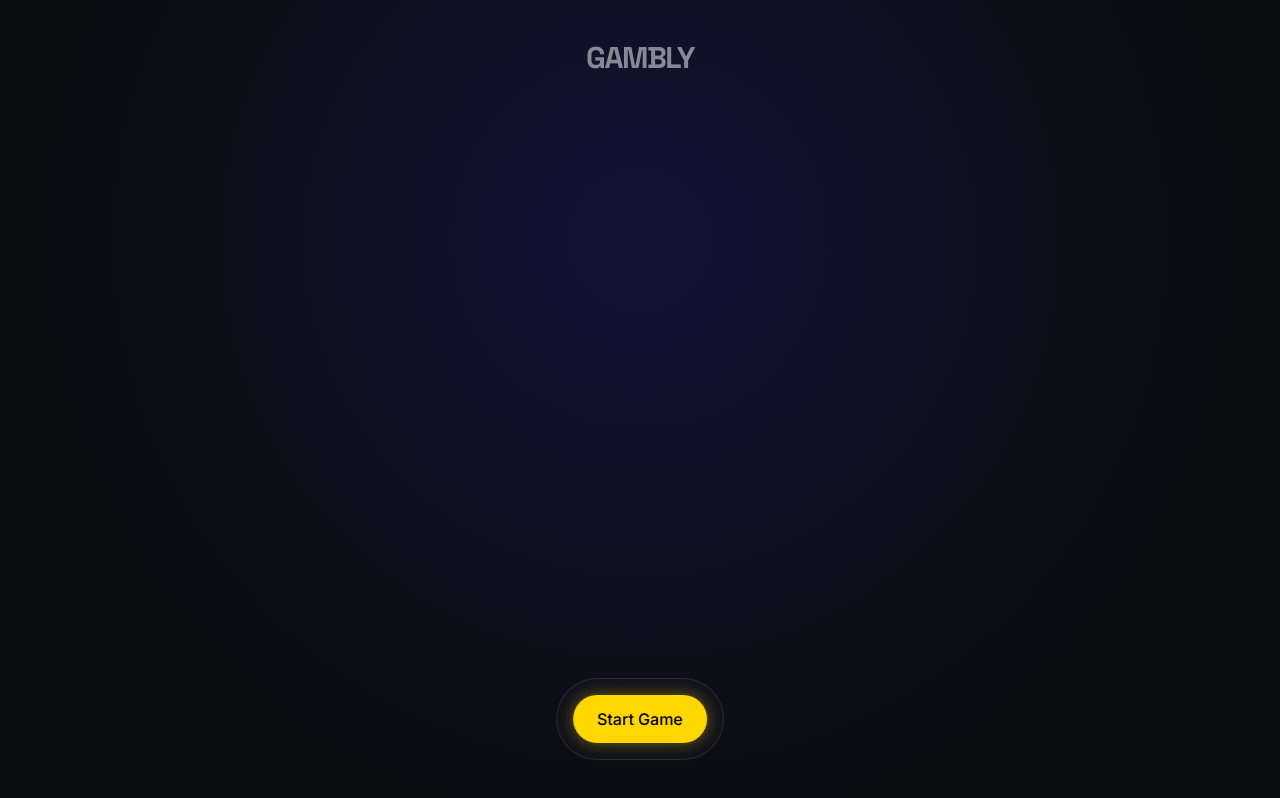
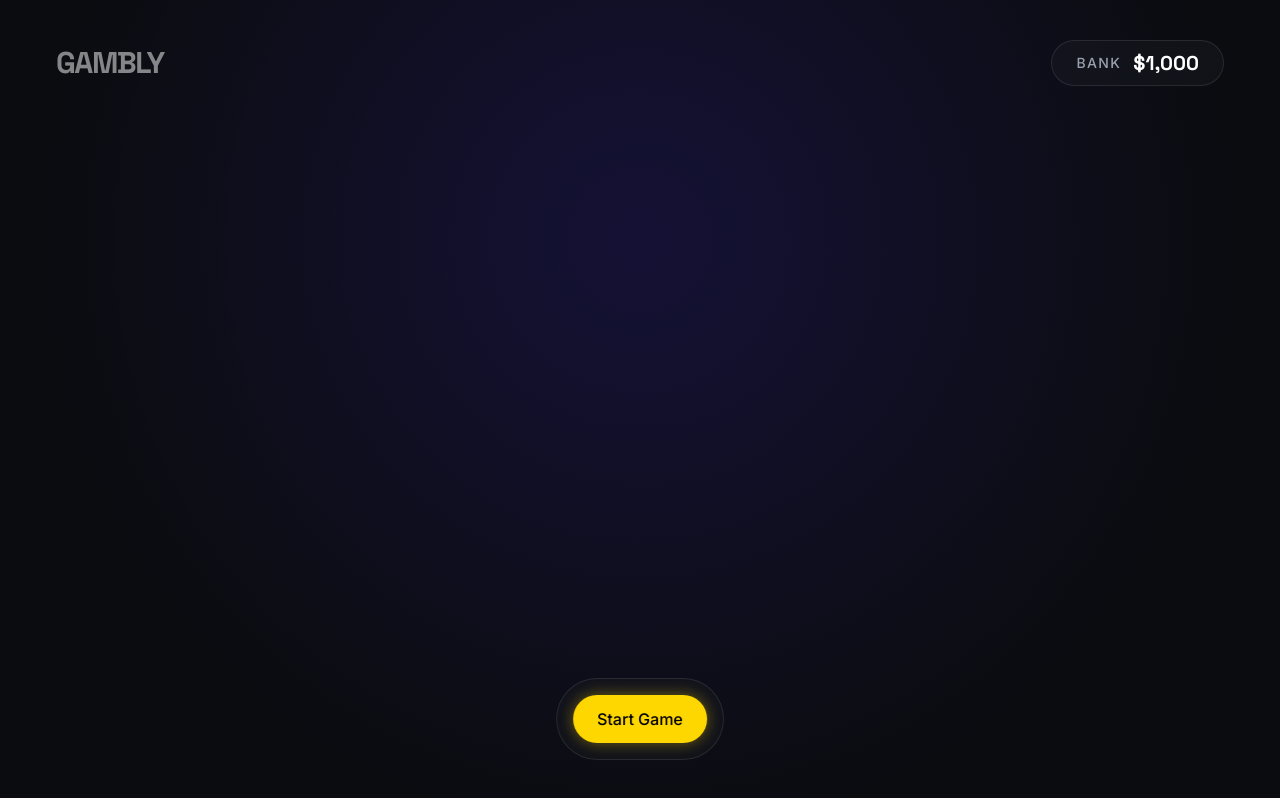
Before and after one commit to igorcol/GAMBLY, a Next.js app: page /games/blackjack in a window 1280 px wide. Built offline with nearby package versions, Linux system fonts and the light colour scheme.

Commit message:
feat(store): cria gerenciamento de saldo e adiciona hud bancaria na mesa

```diff
--- a/src/app/(casino)/games/blackjack/page.tsx
+++ b/src/app/(casino)/games/blackjack/page.tsx
@@ -2,11 +2,14 @@
 
 import { useEffect } from 'react'
 import { useTableStore } from '@/store/tableStore'
+import { useBankrollStore } from '@/store/bankrollStore'
 import { ActionBar } from '@/components/game/ActionBar'
 import { Hand } from '@/components/game/Hand'
 
 export default function BlackjackTable() {
   const { isInitialized, initializeTable, state } = useTableStore()
+  // Puxando o saldo direto do Zustand
+  const balance = useBankrollStore((state) => state.balance)
 
   useEffect(() => {
     if (!isInitialized) {
@@ -16,7 +19,6 @@ export default function BlackjackTable() {
 
   if (!isInitialized) return null
 
-  // Mapeia o resultado do Core para as cores do Tailwind e Neon Shadow
   const getResultConfig = (result: string) => {
     switch (result) {
       case 'WIN':
@@ -38,18 +40,25 @@ export default function BlackjackTable() {
   return (
     <main className="min-h-screen flex flex-col items-center justify-between p-10 relative overflow-hidden">
 
-      {/* Topo: Logo */}
-      <div className="text-center w-full">
+      {/* Topo: Logo e HUD de Saldo */}
+      <div className="w-full flex items-center justify-between px-4">
         <h1 className="text-3xl font-mono font-black text-white/50 tracking-tighter">
           GAMBLY
         </h1>
+
+        {/* Bankroll HUD */}
+        <div className="flex items-center gap-3 bg-arcade-surface/50 border border-white/10 px-6 py-2 rounded-full backdrop-blur-md">
+          <span className="text-gray-400 font-medium text-sm uppercase tracking-widest">Bank</span>
+          <span className="font-mono font-bold text-white text-xl">
+            {new Intl.NumberFormat('en-US', { style: 'currency', currency: 'USD', maximumFractionDigits: 0 }).format(balance)}
+          </span>
+        </div>
       </div>
 
       {/* Centro: A Mesa de Jogo */}
       <div className="flex flex-col items-center justify-center w-full flex-1 mt-10 relative">
         <Hand hand={state.dealerHand} label="Dealer" />
 
-        {/* Container invisível de altura fixa para o Banner não quebrar o layout */}
         <div className="h-24 flex items-center justify-center w-full my-6">
           {state.phase === 'PAYOUT' && (
             <div className={`text-4xl font-mono font-black animate-bounce z-50 bg-arcade-surface/90 border border-white/10 px-8 py-4 rounded-full backdrop-blur-md ${bannerConfig.color} ${bannerConfig.shadow}`}>
--- /dev/null
+++ b/src/store/bankrollStore.ts
@@ -0,0 +1,26 @@
+import { create } from 'zustand'
+
+interface BankrollStore {
+  balance: number
+  deduct: (amount: number) => boolean // Retorna true se a transação foi aprovada (tem saldo)
+  add: (amount: number) => void
+}
+
+export const useBankrollStore = create<BankrollStore>((set, get) => ({
+  balance: 1000, // Saldo inicial para a v0.1.0-alpha
+  // ! VER SE É O MELHOR LUGAR PARA SETAR
+
+  deduct: (amount: number) => {
+    const currentBalance = get().balance
+    // Validação de segurança básica direto no store
+    if (currentBalance >= amount) {
+      set({ balance: currentBalance - amount })
+      return true
+    }
+    return false
+  },
+
+  add: (amount: number) => {
+    set((state) => ({ balance: state.balance + amount }))
+  }
+}))
```
